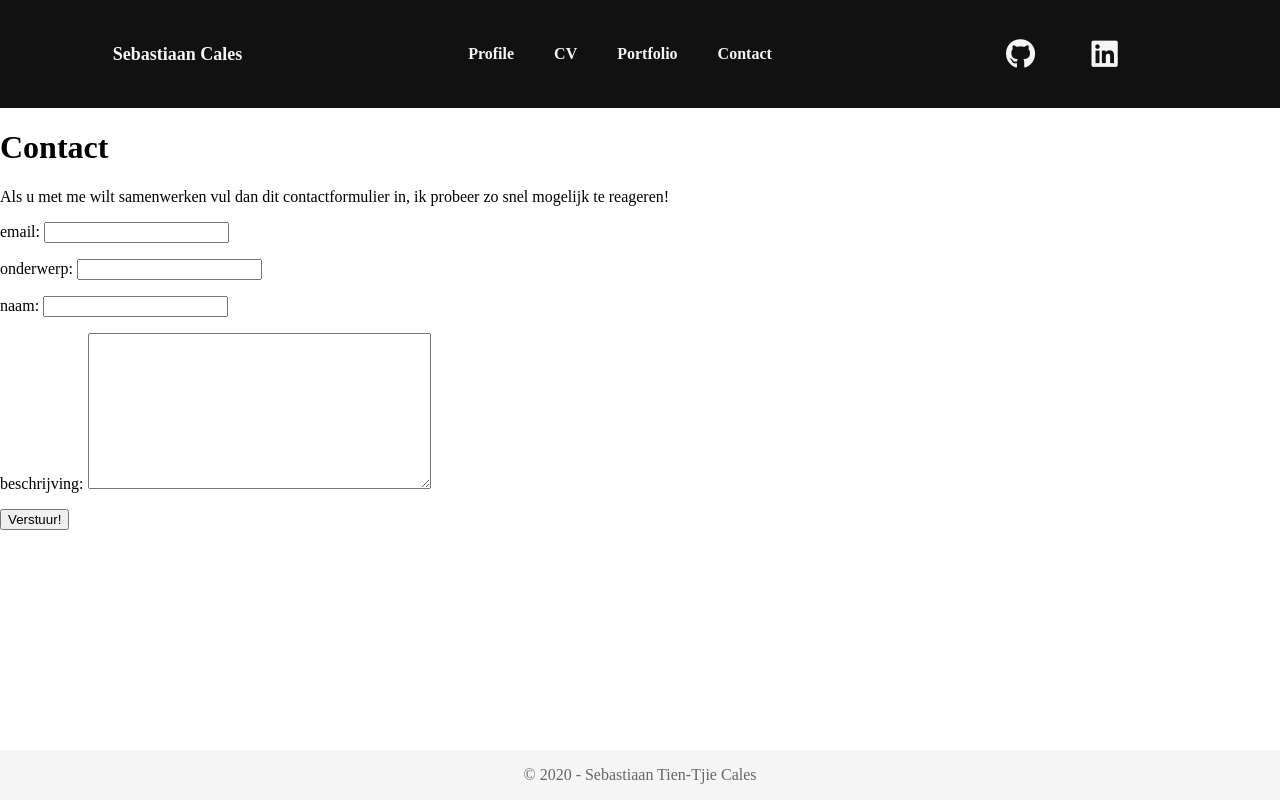
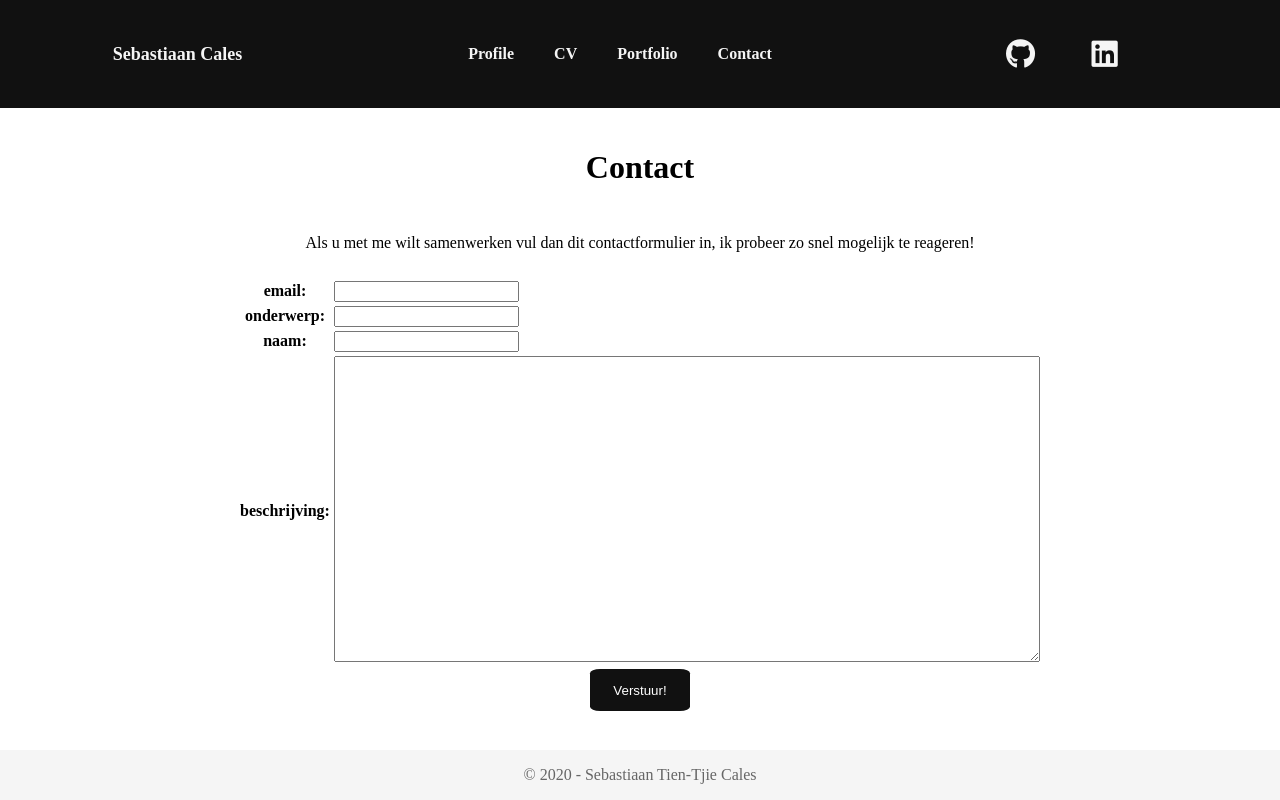
Before and after one commit to Tientjie-san/product1portfolio, a Django app: page /contact/ in a window 1280 px wide. Run offline with Django 3.2, Linux system fonts and the light colour scheme; data comes from the database, SQL or seed files in the repository; some libraries are stand-ins or nearby versions.

Commit message:
contactpage klaar

```diff
--- a/portfolio/static/portfolio/contact.css
+++ b/portfolio/static/portfolio/contact.css
@@ -1,3 +1,54 @@
 .succes{
     color: green;
 }
+
+.content_grid{
+    display: grid;
+    grid-template-rows: auto auto 1fr;
+    gap: 10px;
+    padding: 20px;
+}
+
+.main_title{
+    text-align: center;
+}
+
+.form_intro{
+    text-align: center;
+}
+
+.super_form{
+    justify-self: center;
+}
+input[type="submit"]{
+    background:none;
+    border:none;
+    color: white;
+}
+
+input[type="submit"]:hover{
+    color: #666666;
+    cursor: pointer;
+    outline: none;
+}
+.verstuur{
+    width: 100%;
+    text-align: center;
+}
+
+textarea{
+    width: 700px;
+    height: 300px;
+}
+
+@media screen and (max-width: 950px){
+    textarea{width: 500px;}
+}
+
+@media screen and (max-width: 650px){
+    textarea{width: 400px;}
+}
+
+@media screen and (max-width: 550px){
+    textarea{width: 300px;}
+}
--- a/portfolio/templates/portfolio/contact.html
+++ b/portfolio/templates/portfolio/contact.html
@@ -4,12 +4,22 @@
 <link rel="stylesheet" type= "text/css" href="{% static 'portfolio/contact.css' %}">
 {% endblock style%}
 {% block content %}
-<h1>Contact</h1>
 
-<p>Als u met me wilt samenwerken vul dan dit contactformulier in, ik probeer zo snel mogelijk te reageren!</p>
-<form method="POST"> {%csrf_token%}
-    {{form.as_p}}
+<div class="content_grid">
+    <h1 class="main_title">Contact</h1>
+    <p class="form_intro">Als u met me wilt samenwerken vul dan dit contactformulier in, ik probeer zo snel mogelijk te reageren!</p>
+    <form class="super_form" method="POST"> {%csrf_token%}
+        <table>
+        {{form.as_table}}
+        </table>
+        <div class="verstuur">
+            <button>
             <input type="submit" value="Verstuur!">
+            </button>
+        </div>
+
+
+
         {% if messages %}
             {% for message in messages %}
                 <div class = "{{message.tags}}">
@@ -19,4 +29,5 @@
         {% endif %}
 
     </form>
+</div>
 {% endblock content%}
--- a/portfolio/views.py
+++ b/portfolio/views.py
@@ -59,10 +59,6 @@ class ProjectDetailView(DetailView):
           context['document_title'] = project.project_title
           return context
 
-
-
-
-
 def contact(request):
     form = ContactForm(request.POST or None)
     if form.is_valid():
```
Lines whose indentation alone changed are shown as unchanged.
